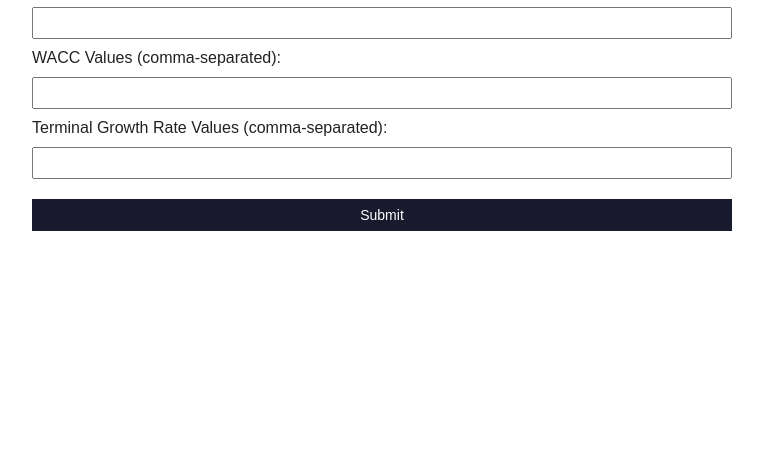
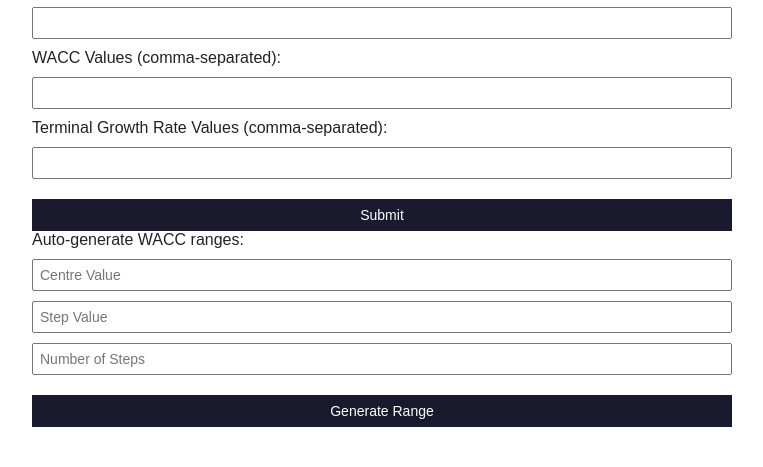
Before and after one commit to kartik-571/DCF-comps-valuation, a Flask app: page / in a window 1280 px wide. Shown: the part 800-1267 px from the top of the page, without its empty margins (258-1021 px from the left). Before the commit the page ends 1031 px from the top, so only its background shows below. Run offline with Flask 3, Linux system fonts and the light colour scheme.

Commit message:
Add generate_range function with rounding fix and test

```diff
--- a/app.py
+++ b/app.py
@@ -5,7 +5,7 @@ from dotenv import load_dotenv
 import os
 from flask import Flask, request, render_template
 from finance.data_fetch import fetch_company_data
-from finance.dcf import run_dcf_analysis, sensitivity_analysis
+from finance.dcf import generate_range, run_dcf_analysis, sensitivity_analysis
 from finance.comps import comp_multiple_calculation,rank_comps, filter_comps
 load_dotenv()
 api_key = os.getenv("FMP_API_KEY")
@@ -15,29 +15,34 @@ app = Flask(__name__)
 @app.route('/', methods=["GET", "POST"])
 def home():
     if request.method == "POST":
-        try:
-            tax_rate = float(request.form["tax_rate"])
-            wacc_value = float(request.form["wacc"])
-            base_revenue = float(request.form["base_revenue"])
-            growth_rate = [float (x) for x in request.form["growth_rate"].split(",")]
-            ebit_margin = [float (x) for x in request.form["ebit_margin"].split(",")]
-            da_pct_revenue = [float (x) for x in request.form["da_pct_revenue"].split(",")]
-            capex_pct_revenue = [float (x) for x in request.form["capex_pct_revenue"].split(",")]
-            nwc_change_pct_revenue = [float (x) for x in request.form["nwc_change_pct_revenue"].split(",")]
-            terminal_growth_rate = float(request.form["terminal_growth_rate"])
-            net_debt = float(request.form["net_debt"])
-            shares_outstanding = float(request.form["shares_outstanding"])
-            wacc_values = [float (x) for x in request.form["wacc_values"].split(",")]
-            terminal_growth_rate_values = [float (x) for x in request.form["terminal_growth_rate_values"].split(",")]
-            if not (len(growth_rate) == len(ebit_margin) == len(da_pct_revenue) == len(capex_pct_revenue) == len(nwc_change_pct_revenue)):
-                 raise ValueError("All input lists must have the same length.")
-            sensitivity_table_result = sensitivity_analysis(wacc_values, terminal_growth_rate_values, tax_rate, base_revenue, growth_rate, ebit_margin, da_pct_revenue, capex_pct_revenue, nwc_change_pct_revenue, net_debt, shares_outstanding)
-            dcf_result = run_dcf_analysis(tax_rate, wacc_value, base_revenue, growth_rate, ebit_margin, da_pct_revenue, capex_pct_revenue, nwc_change_pct_revenue, terminal_growth_rate, net_debt, shares_outstanding)
-            return render_template("dcf_result.html", dcf_result=dcf_result, sensitivity_table_result=sensitivity_table_result)
-        except ValueError as e:
-            return render_template("error.html", error_message=str(e) + " Please ensure all inputs are valid numbers and lists are comma-separated.")
-
-
+        if "centre" in request.form:
+            centre = float(request.form["centre"])
+            step = float(request.form["step"])
+            number_of_steps = int(request.form["number_of_steps"]) if "number_of_steps" in request.form else 2
+            generated_range = generate_range(centre, step, number_of_steps)
+            return render_template("home.html", generated_range=generated_range)
+        else:
+            try:
+                tax_rate = float(request.form["tax_rate"])
+                wacc_value = float(request.form["wacc"])
+                base_revenue = float(request.form["base_revenue"])
+                growth_rate = [float (x) for x in request.form["growth_rate"].split(",")]
+                ebit_margin = [float (x) for x in request.form["ebit_margin"].split(",")]
+                da_pct_revenue = [float (x) for x in request.form["da_pct_revenue"].split(",")]
+                capex_pct_revenue = [float (x) for x in request.form["capex_pct_revenue"].split(",")]
+                nwc_change_pct_revenue = [float (x) for x in request.form["nwc_change_pct_revenue"].split(",")]
+                terminal_growth_rate = float(request.form["terminal_growth_rate"])
+                net_debt = float(request.form["net_debt"])
+                shares_outstanding = float(request.form["shares_outstanding"])
+                wacc_values = [float (x) for x in request.form["wacc_values"].split(",")]
+                terminal_growth_rate_values = [float (x) for x in request.form["terminal_growth_rate_values"].split(",")]
+                if not (len(growth_rate) == len(ebit_margin) == len(da_pct_revenue) == len(capex_pct_revenue) == len(nwc_change_pct_revenue)):
+                    raise ValueError("All input lists must have the same length.")
+                sensitivity_table_result = sensitivity_analysis(wacc_values, terminal_growth_rate_values, tax_rate, base_revenue, growth_rate, ebit_margin, da_pct_revenue, capex_pct_revenue, nwc_change_pct_revenue, net_debt, shares_outstanding)
+                dcf_result = run_dcf_analysis(tax_rate, wacc_value, base_revenue, growth_rate, ebit_margin, da_pct_revenue, capex_pct_revenue, nwc_change_pct_revenue, terminal_growth_rate, net_debt, shares_outstanding)
+                return render_template("dcf_result.html", dcf_result=dcf_result, sensitivity_table_result=sensitivity_table_result)
+            except (ValueError, KeyError) as e:
+                return render_template("error.html", error_message=str(e) + " Please ensure all inputs are valid numbers and lists are comma-separated.")
     return render_template('home.html')
 
 
--- a/templates/home.html
+++ b/templates/home.html
@@ -20,5 +20,12 @@
             WACC Values (comma-separated): <input type="text" name="wacc_values">
             Terminal Growth Rate Values (comma-separated): <input type="text" name="terminal_growth_rate_values">
             <input type="submit" value="Submit">
+</form>
+<form method="POST">
+             Auto-generate WACC ranges:
+            <input type="text" name="centre" placeholder="Centre Value">
+            <input type="text" name="step" placeholder="Step Value">
+            <input type="text" name="number_of_steps" placeholder="Number of Steps">
+            <input type="submit" value="Generate Range">
             </form>
 {% endblock content %}
```
Also changed, not shown: finance/dcf.py (+11 -1 lines), tests/test_dcf.py (+3 -1 lines).
